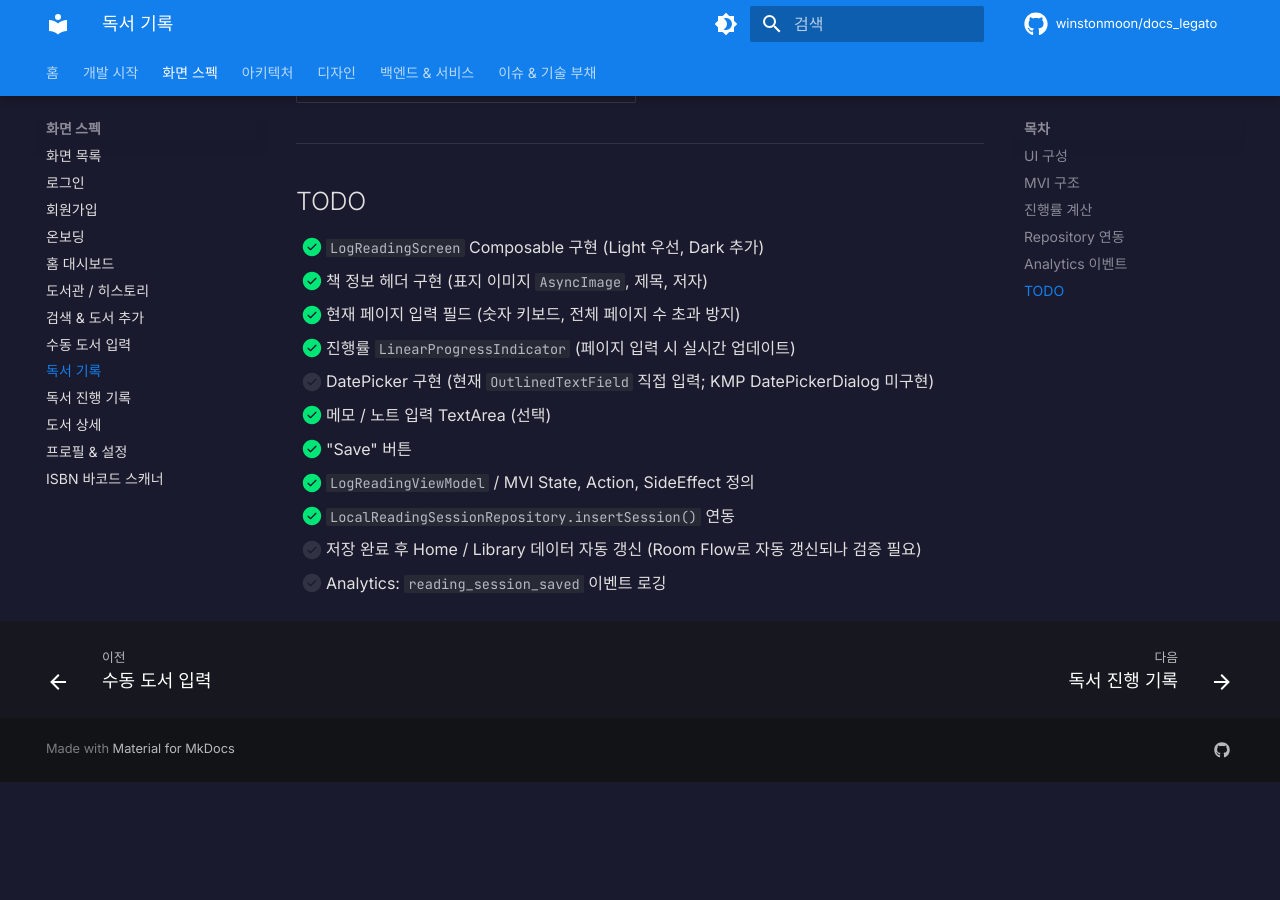
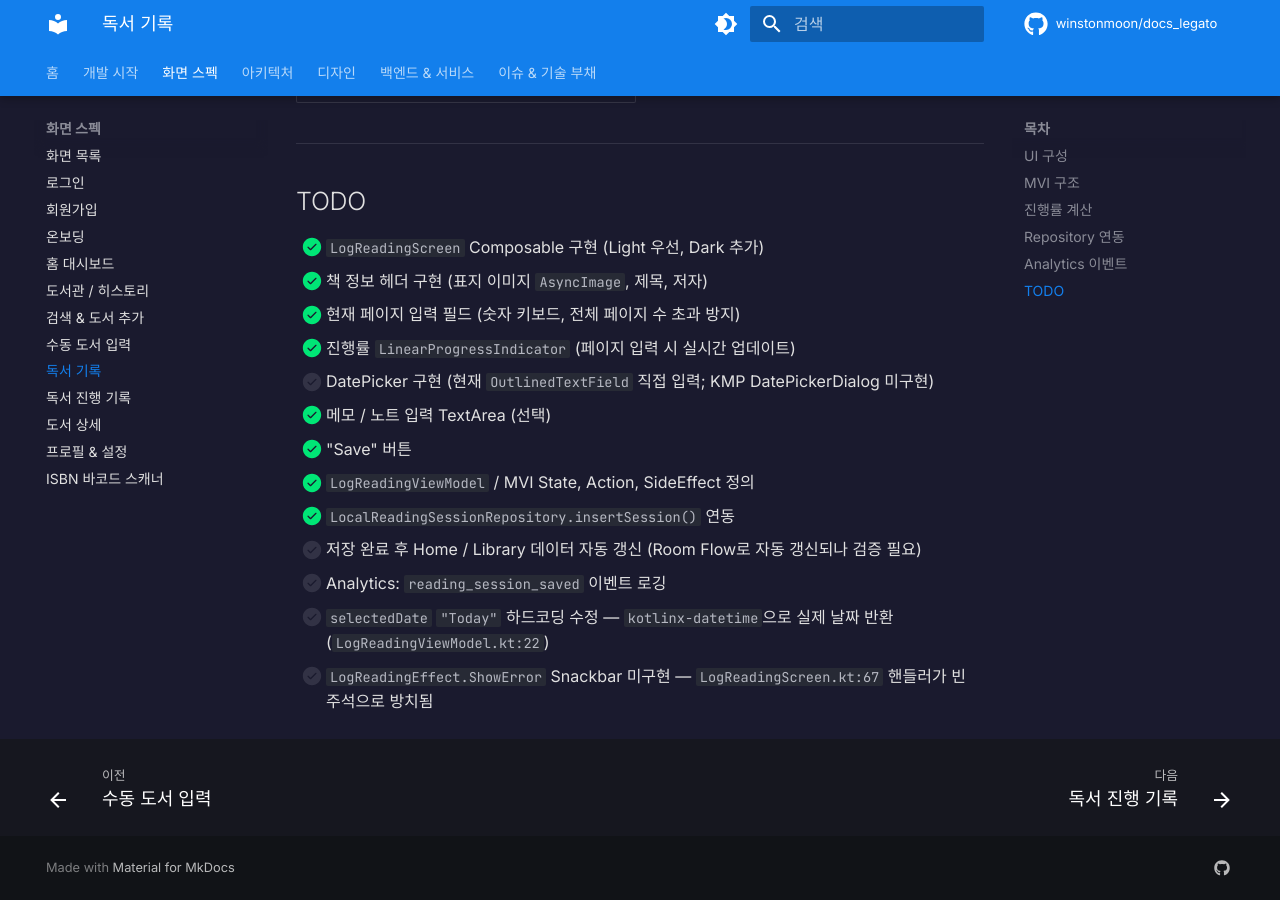
Before and after one commit to winstonmoon/docs_legato, an MkDocs documentation site: the page built from docs/screens/log-reading.md, in a window 1280 px wide and 900 px high, scrolled down 1923 px. Built offline with MkDocs 1.6.1 and Material for MkDocs 9.7.7, drawn with Linux system fonts in a browser that asks for light colours; comment, search, counter and statistics services are not loaded; before the commit the page ends 2705 px from its top, so only the background shows below that.

Commit message:
docs: 네비게이션 버그 4건 TODO 추가 (2026-04-05)
- home.md: Home → Library 백스택 중복 TODO 추가 (AppHost.kt:193)
- log-reading.md: selectedDate 하드코딩·ShowError Snackbar 미구현 TODO 추가
- profile.md: SignOutRow onClick 빈 람다·onNavigateToLogin 콜백 누락 TODO 추가

Co-Authored-By: Claude Sonnet 4.6 <noreply@anthropic.com>

```diff
--- a/docs/screens/log-reading.md
+++ b/docs/screens/log-reading.md
@@ -93,3 +93,5 @@ bookRepository.upsertBook(
 - [x] `LocalReadingSessionRepository.insertSession()` 연동
 - [ ] 저장 완료 후 Home / Library 데이터 자동 갱신 (Room Flow로 자동 갱신되나 검증 필요)
 - [ ] Analytics: `reading_session_saved` 이벤트 로깅
+- [ ] `selectedDate` `"Today"` 하드코딩 수정 — `kotlinx-datetime`으로 실제 날짜 반환 (`LogReadingViewModel.kt:22`)
+- [ ] `LogReadingEffect.ShowError` Snackbar 미구현 — `LogReadingScreen.kt:67` 핸들러가 빈 주석으로 방치됨
```
Also changed, not shown: docs/screens/home.md (+1 -0 lines), docs/screens/profile.md (+3 -0 lines).
